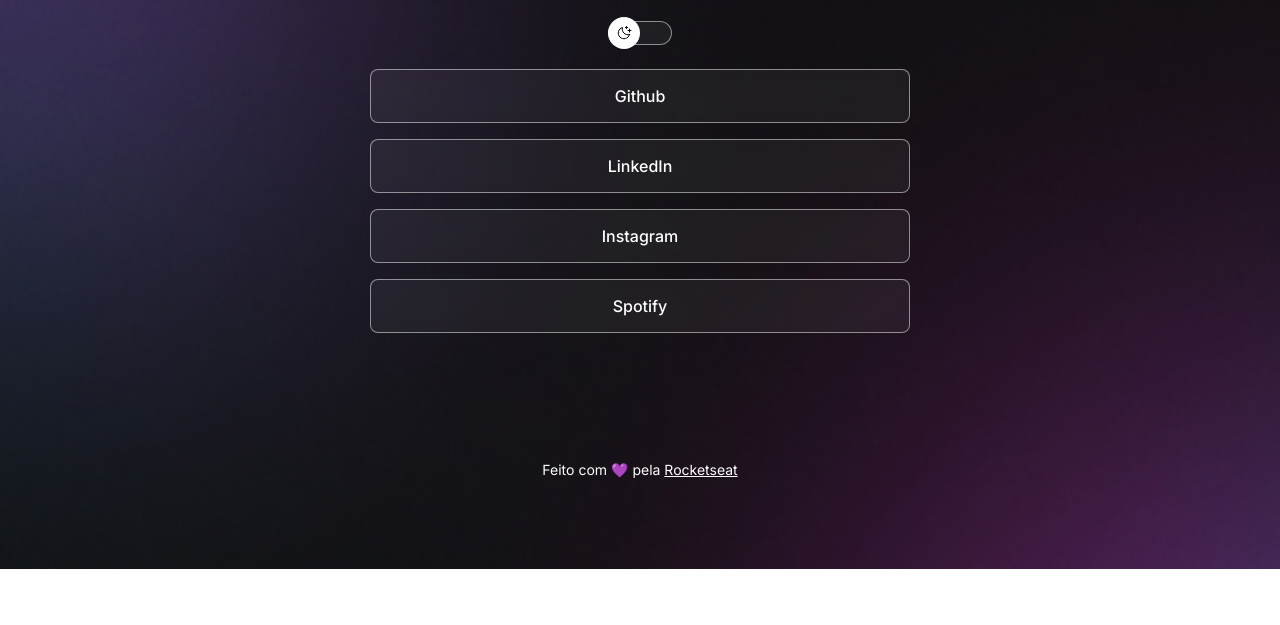
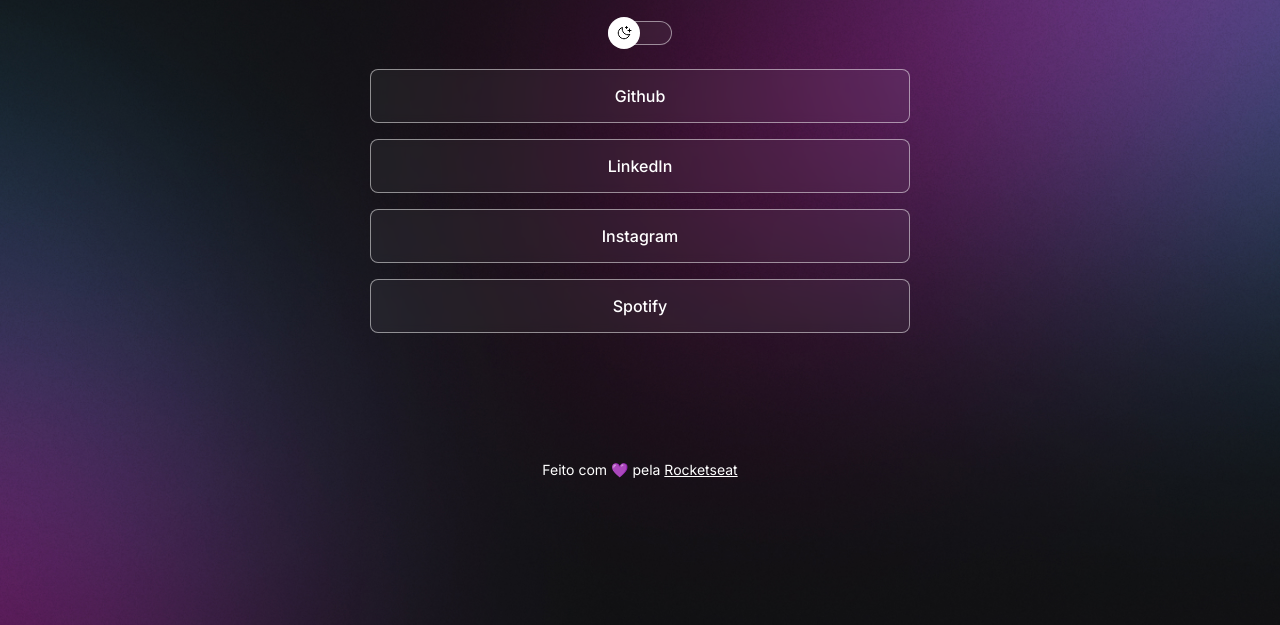
Before and after one commit to br4garauldev/DevLinks-raul, a plain HTML site: page index.html in a window 1280 px wide. Shown: the part 231-856 px from the top of the page. Before the commit the page ends 800 px from the top, so only its background shows below. Drawn offline with nearby package versions, Linux system fonts and the light colour scheme; files whose address does not match are found by name.

Commit message:
change background based on media queries

```diff
--- a/style.css
+++ b/style.css
@@ -33,6 +33,7 @@ body {
 
   /*background: color image repeat position/size;*/
   background: var(--bg-url) no-repeat top center/ cover;
+  height: 100vh;
 }
 
 body * {
@@ -168,3 +169,14 @@ footer {
   text-align: center;
   font-size: 14px;
 }
+
+/* media queries */
+@media (min-width: 700px) {
+  :root {
+    --bg-url: url(./assets/bg-desktop.jpg);
+  }
+
+  .light {
+    --bgu-url: url(./assets/bg-desktop-light.jpg);
+  }
+}
```
